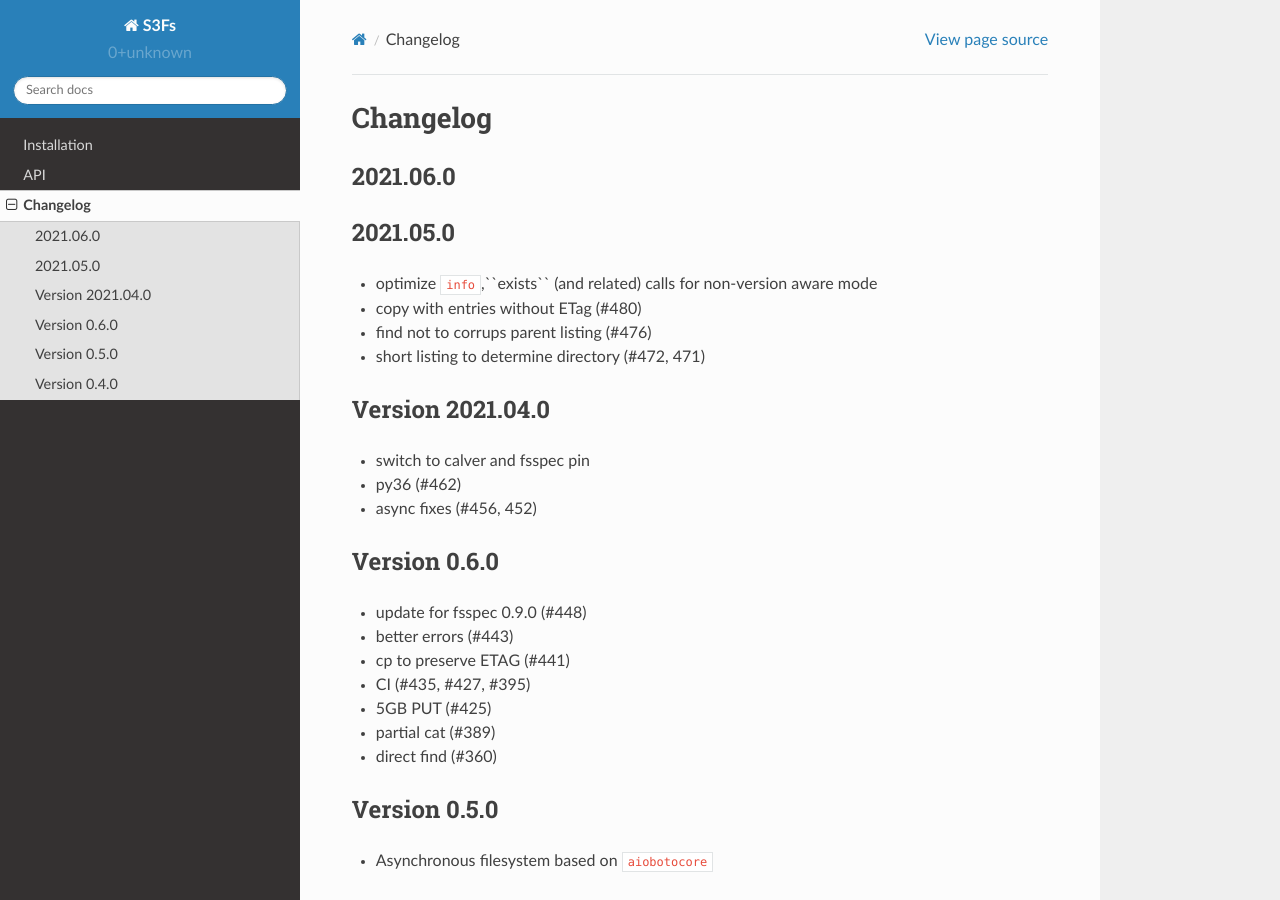
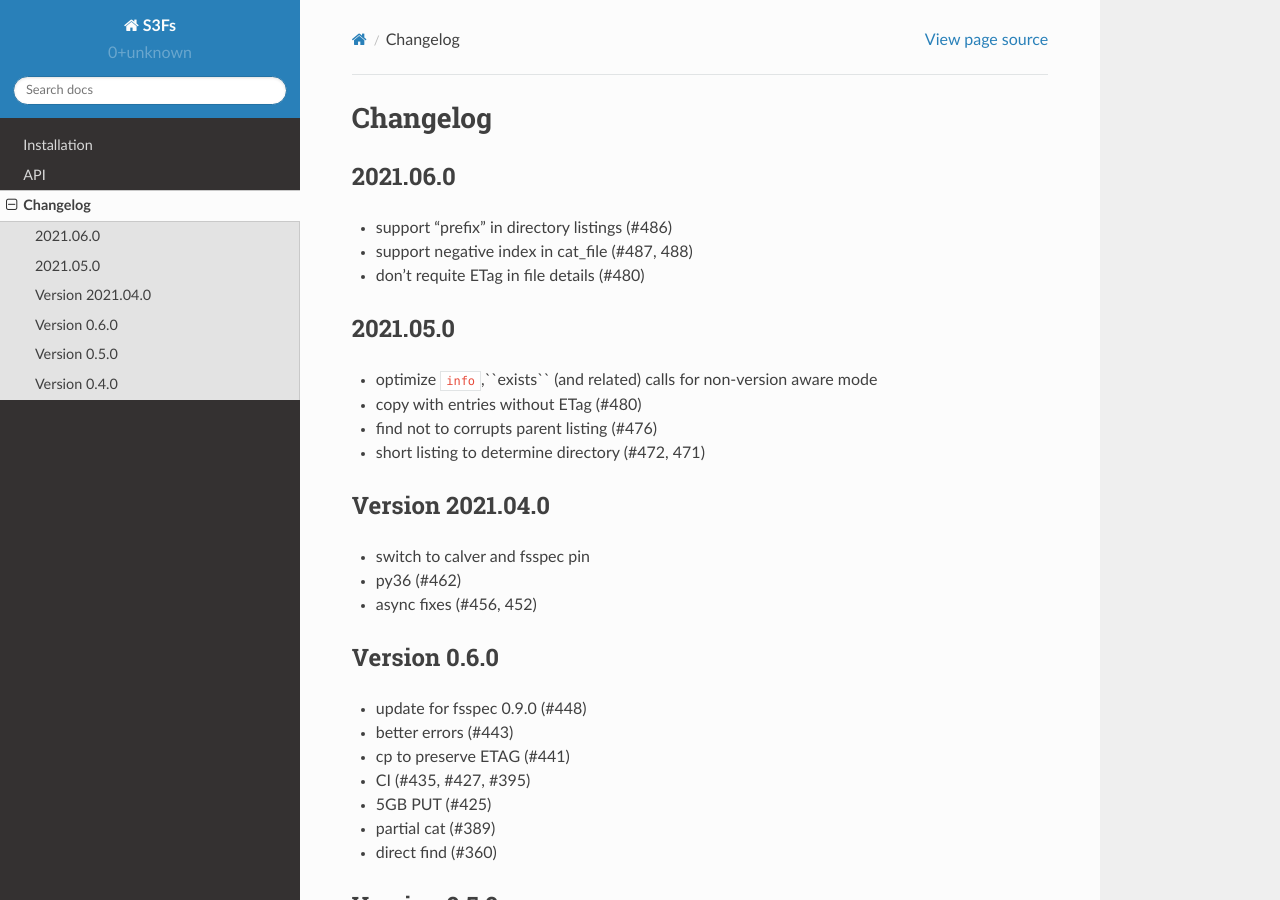
Before and after one commit to zarr-developers/s3fs, a Sphinx documentation site: the page built from docs/source/changelog.rst, in a window 1280 px wide and 900 px high. Built offline with Sphinx 7.4.7 and the Read the Docs theme 2.0.0, drawn with Linux system fonts in a browser that asks for light colours.

Commit message:
changelog and dep for release

```diff
--- a/docs/source/changelog.rst
+++ b/docs/source/changelog.rst
@@ -4,14 +4,16 @@
 2021.06.0
 ---------
 
-
+- support "prefix" in directory listings (#486)
+- support negative index in cat_file (#487, 488)
+- don't requite ETag in file details (#480)
 
 2021.05.0
 ---------
 
 - optimize ``info``,``exists`` (and related) calls for non-version aware mode
 - copy with entries without ETag (#480)
-- find not to corrups parent listing (#476)
+- find not to corrupts parent listing (#476)
 - short listing to determine directory (#472, 471)
 
 Version 2021.04.0
```
